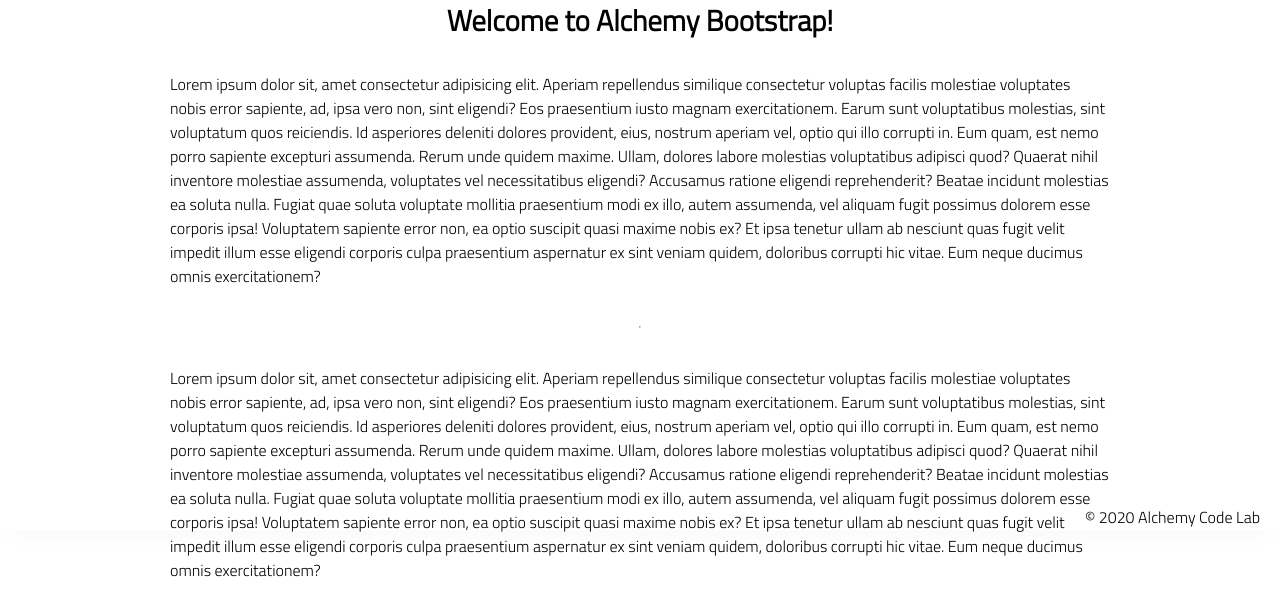
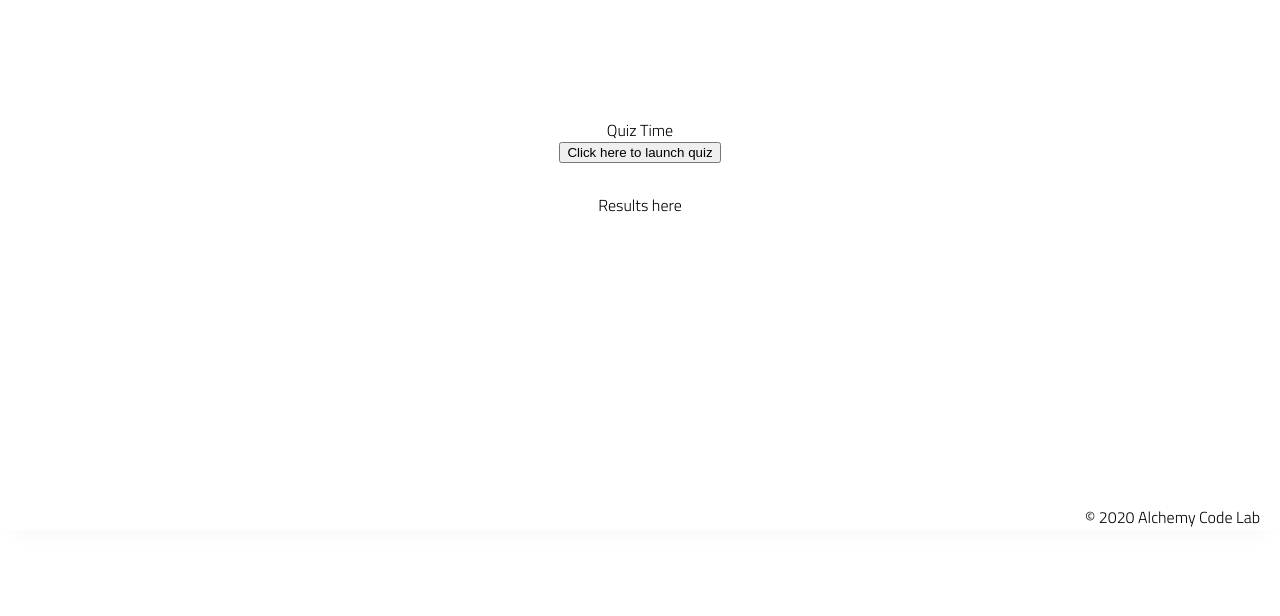
Before and after one commit to AemiliusM/lab01AboutMe-Page, a plain HTML site: page index.html in a window 1280 px wide. Shown: the part 270-886 px from the top of the page. After the commit the page ends 800 px from the top, so only its background shows below. Drawn offline with Linux system fonts and the light colour scheme.

Commit message:
added basic html and prompts

```diff
--- a/app.js
+++ b/app.js
@@ -6,3 +6,27 @@
   // get user input
   // use user input to update state
   // update DOM to reflect the new state
+// const confirmed = confirm("hello");
+// console.log(confirmed);
+// const myName = prompt("what is your name?");
+// console.log(myName);
+const quizButton = document.getElementById('click-me');
+// const results = document.getElementById('results');
+
+quizButton.addEventListener('click', ()=>{
+    const confirmed = confirm('Would you like to start the quiz?');
+    if (confirmed) {
+        console.log('continue the quiz');
+        const name = prompt('what is your name?');
+        const ans1 = prompt('how do you like eggs');
+        const ans2 = prompt('are eggs great?');
+        const ans3 = prompt('what is your favorite egg?');
+        console.log(name, ans1, ans2, ans3);
+        let score =0;
+        if(ans2 === 'y' || ans2 === 'y' || ans2 === 'y' || ans2 === 'y' || ans2 === 'y' || ans2 === 'y' ) {
+          score ++;
+        }
+    } else {
+        console.log('user cancelled');
+    }
+});
--- a/index.html
+++ b/index.html
@@ -21,45 +21,12 @@
     <main>
         <section class="main-section">
             <img class="main-logo" src="./assets/alchemy-logo.png" />
-            <h2>
-                Welcome to Alchemy Bootstrap!
-            </h2>
 
-            <p>
-                Lorem ipsum dolor sit, amet consectetur adipisicing elit. Aperiam repellendus similique consectetur
-                voluptas facilis molestiae voluptates nobis error sapiente, ad, ipsa vero non, sint eligendi? Eos
-                praesentium iusto magnam exercitationem.
-                Earum sunt voluptatibus molestias, sint voluptatum quos reiciendis. Id asperiores deleniti dolores
-                provident, eius, nostrum aperiam vel, optio qui illo corrupti in. Eum quam, est nemo porro sapiente
-                excepturi assumenda.
-                Rerum unde quidem maxime. Ullam, dolores labore molestias voluptatibus adipisci quod? Quaerat nihil
-                inventore molestiae assumenda, voluptates vel necessitatibus eligendi? Accusamus ratione eligendi
-                reprehenderit? Beatae incidunt molestias ea soluta nulla.
-                Fugiat quae soluta voluptate mollitia praesentium modi ex illo, autem assumenda, vel aliquam fugit
-                possimus dolorem esse corporis ipsa! Voluptatem sapiente error non, ea optio suscipit quasi maxime nobis
-                ex?
-                Et ipsa tenetur ullam ab nesciunt quas fugit velit impedit illum esse eligendi corporis culpa
-                praesentium aspernatur ex sint veniam quidem, doloribus corrupti hic vitae. Eum neque ducimus omnis
-                exercitationem?
-            </p>
-            <hr />
-            <p>
-                Lorem ipsum dolor sit, amet consectetur adipisicing elit. Aperiam repellendus similique consectetur
-                voluptas facilis molestiae voluptates nobis error sapiente, ad, ipsa vero non, sint eligendi? Eos
-                praesentium iusto magnam exercitationem.
-                Earum sunt voluptatibus molestias, sint voluptatum quos reiciendis. Id asperiores deleniti dolores
-                provident, eius, nostrum aperiam vel, optio qui illo corrupti in. Eum quam, est nemo porro sapiente
-                excepturi assumenda.
-                Rerum unde quidem maxime. Ullam, dolores labore molestias voluptatibus adipisci quod? Quaerat nihil
-                inventore molestiae assumenda, voluptates vel necessitatibus eligendi? Accusamus ratione eligendi
-                reprehenderit? Beatae incidunt molestias ea soluta nulla.
-                Fugiat quae soluta voluptate mollitia praesentium modi ex illo, autem assumenda, vel aliquam fugit
-                possimus dolorem esse corporis ipsa! Voluptatem sapiente error non, ea optio suscipit quasi maxime nobis
-                ex?
-                Et ipsa tenetur ullam ab nesciunt quas fugit velit impedit illum esse eligendi corporis culpa
-                praesentium aspernatur ex sint veniam quidem, doloribus corrupti hic vitae. Eum neque ducimus omnis
-                exercitationem?
-            </p>
+        </section>
+        <section>
+            <h1>Quiz Time</h1>
+            <button id="click-me">Click here to launch quiz</button>
+            <p id="results"> Results here</p>
 
         </section>
     </main>
```
